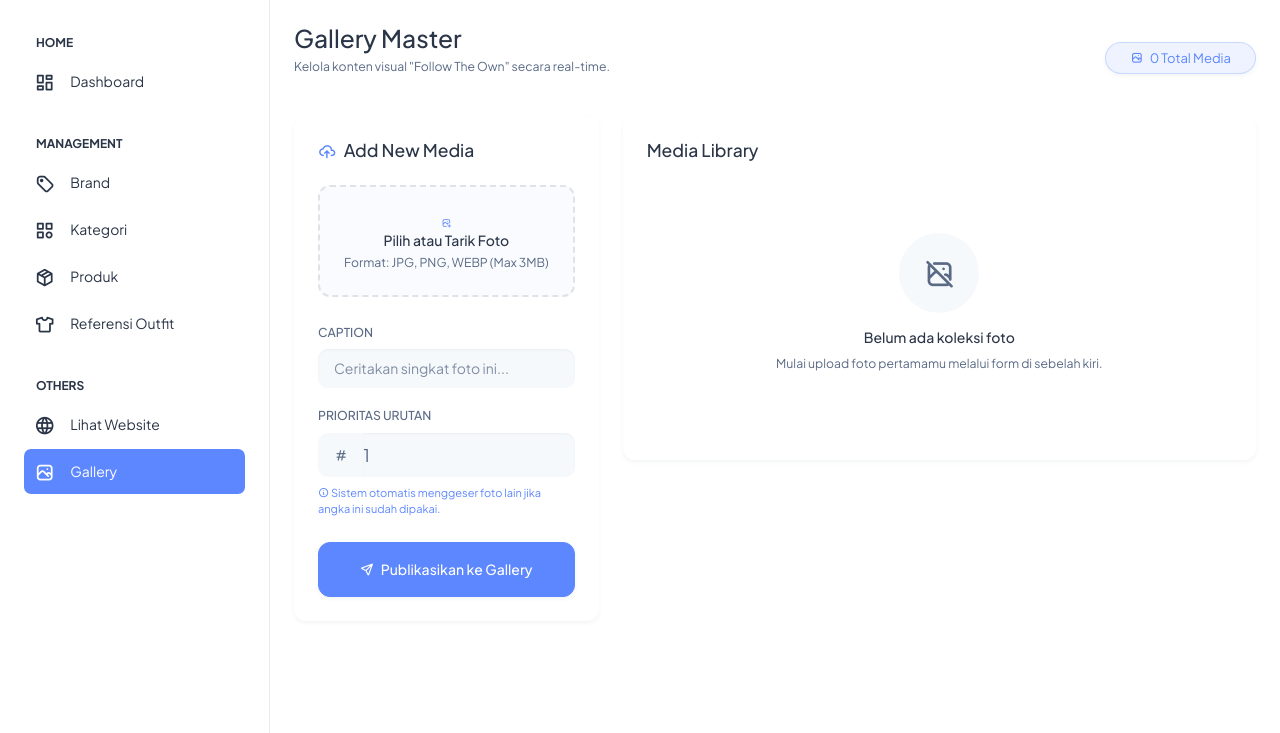
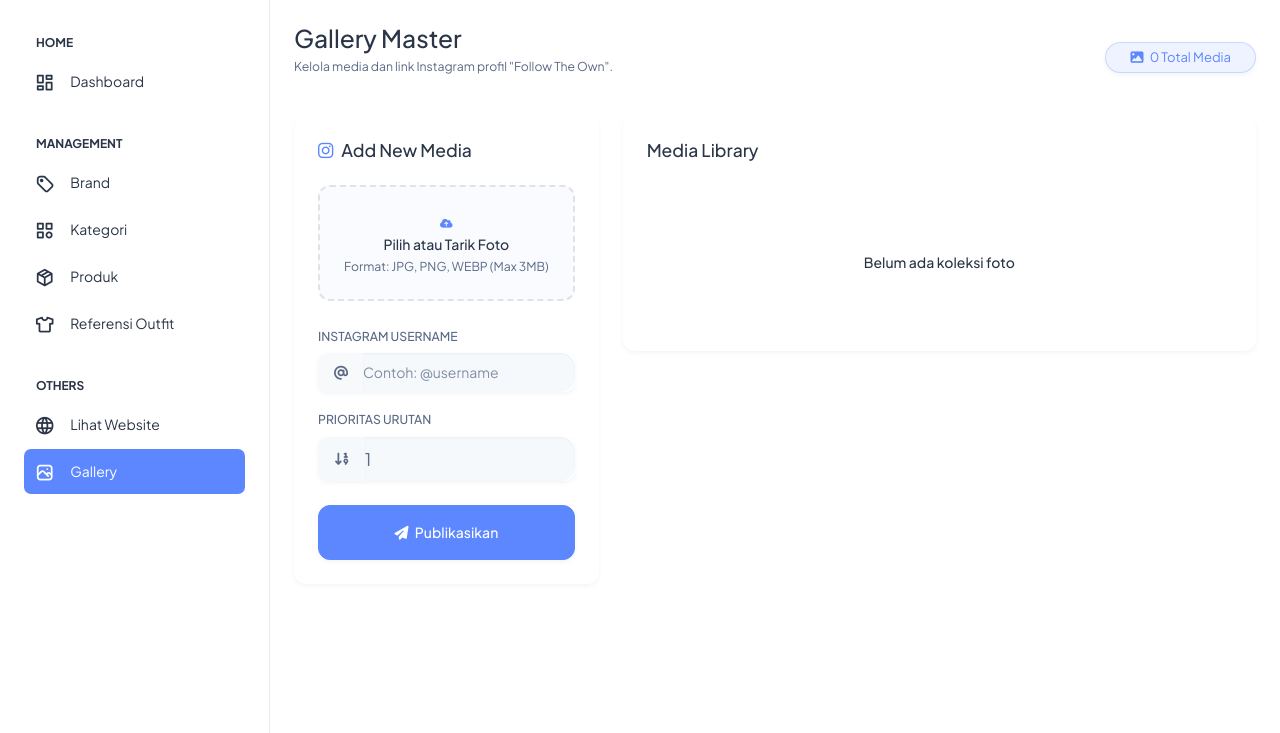
Before and after one commit to ml64578091-sudo/streetvibe, a Laravel app: page /admin/gallery in a window 1280 px wide. Shown: the part 67-800 px from the top of the page. Run offline with Laravel 12, Linux system fonts and the light colour scheme; a user stored in the database is signed in; data comes from the database, SQL or seed files in the repository; data that the repository does not hold is empty.

Commit message:
update fitur

```diff
--- a/resources/views/gallery.blade.php
+++ b/resources/views/gallery.blade.php
@@ -11,27 +11,29 @@
     .dropzone-area:hover { border-color: #0d6efd; background: #f0f5ff; }
     .badge-order { position: absolute; top: 10px; left: 10px; background: rgba(0,0,0,0.7); color: white; padding: 5px 12px; border-radius: 20px; font-size: 11px; font-weight: 600; backdrop-filter: blur(4px); z-index: 2; }
     .backdrop-blur { backdrop-filter: blur(4px); -webkit-backdrop-filter: blur(4px); }
+    .input-instagram-icon { background-color: #f8f9fa; border-radius: 10px 0 0 10px; border: none; }
 </style>
 
+{{-- Pastikan FontAwesome terpanggil untuk logo Instagram --}}
+<link rel="stylesheet" href="https://cdnjs.cloudflare.com/ajax/libs/font-awesome/6.4.0/css/all.min.css">
+
 <div class="container-fluid py-4">
-    {{-- Header Section --}}
     <div class="row align-items-center mb-4">
         <div class="col-md-6">
             <h3 class="fw-bold text-dark mb-1">Gallery Master</h3>
-            <p class="text-muted small">Kelola konten visual "Follow The Own" secara real-time.</p>
+            <p class="text-muted small">Kelola media dan link Instagram profil "Follow The Own".</p>
         </div>
         <div class="col-md-6 text-md-end mt-3 mt-md-0">
              <span class="badge bg-primary bg-opacity-10 text-primary border border-primary border-opacity-25 px-4 py-2 rounded-pill shadow-sm" style="font-size: 13px;">
-                <i class="ti ti-photo me-1"></i> {{ $photos->count() }} Total Media
+                <i class="fa-solid fa-image me-1"></i> {{ $photos->count() }} Total Media
              </span>
         </div>
     </div>
 
-    {{-- Alert --}}
     @if(session('success'))
     <div class="alert alert-success alert-dismissible fade show shadow-sm border-0 bg-success text-white rounded-3" role="alert">
         <div class="d-flex align-items-center">
-            <i class="ti ti-check-circle me-2 fs-4"></i>
+            <i class="fa-solid fa-circle-check me-2 fs-4"></i>
             <div><strong>Berhasil!</strong> {{ session('success') }}</div>
         </div>
         <button type="button" class="btn-close btn-close-white" data-bs-dismiss="alert"></button>
@@ -44,7 +46,7 @@
             <div class="card border-0 shadow-sm rounded-4 position-sticky" style="top: 20px;">
                 <div class="card-body p-4">
                     <h5 class="fw-bold mb-4 d-flex align-items-center gap-2">
-                        <i class="ti ti-cloud-upload text-primary"></i> Add New Media
+                        <i class="fa-brands fa-instagram text-primary"></i> Add New Media
                     </h5>
 
                     <form action="{{ route('admin.gallery.store') }}" method="POST" enctype="multipart/form-data">
@@ -53,46 +55,46 @@
                         {{-- Dropzone Area --}}
                         <div class="mb-4 text-center">
                             <div id="dropzone" class="dropzone-area p-4 rounded-4" onclick="document.getElementById('foto-input').click()">
-                                <i class="ti ti-photo-plus fs-1 text-primary mb-2"></i>
+                                <i class="fa-solid fa-cloud-arrow-up fs-1 text-primary mb-2"></i>
                                 <h6 class="fw-bold mb-1">Pilih atau Tarik Foto</h6>
                                 <p class="text-muted small mb-0">Format: JPG, PNG, WEBP (Max 3MB)</p>
                             </div>
                             <input type="file" name="foto[]" id="foto-input" class="d-none" accept="image/*" multiple required onchange="handlePreview(this)">
                         </div>
 
-                        {{-- Preview Gambar --}}
+                        {{-- Preview Container - INI YANG TADI GAADA --}}
                         <div id="preview-container" class="mb-4 p-3 bg-light rounded-4 border" style="display:none;">
-                            <label class="form-label small fw-bold text-muted mb-2">PREVIEW</label>
+                            <label class="form-label small fw-bold text-muted mb-2">PREVIEW FOTO</label>
                             <div id="preview-grid" class="row g-2"></div>
                         </div>
 
-                        {{-- Input Caption --}}
+                        {{-- Input Instagram Username --}}
                         <div class="mb-3">
-                            <label class="form-label small fw-bold text-muted">CAPTION</label>
-                            <input type="text" name="caption" class="form-control form-control-lg bg-light border-0" style="font-size: 14px; border-radius: 10px;" placeholder="Ceritakan singkat foto ini...">
+                            <label class="form-label small fw-bold text-muted">INSTAGRAM USERNAME</label>
+                            <div class="input-group shadow-sm" style="border-radius: 10px; overflow: hidden;">
+                                <span class="input-group-text input-instagram-icon">
+                                    <i class="fa-solid fa-at text-muted"></i>
+                                </span>
+                                <input type="text" name="caption" class="form-control form-control-lg bg-light border-0 ps-0" style="font-size: 14px;" placeholder="Contoh: @username" required>
+                            </div>
                         </div>
 
                         {{-- Input Urutan --}}
                         <div class="mb-4">
                             <label class="form-label small fw-bold text-muted">PRIORITAS URUTAN</label>
-                            <div class="input-group">
-                                <span class="input-group-text border-0 bg-light" style="border-radius: 10px 0 0 10px;">
-                                    <i class="ti ti-hash text-muted"></i>
+                            <div class="input-group shadow-sm" style="border-radius: 10px; overflow: hidden;">
+                                <span class="input-group-text border-0 bg-light">
+                                    <i class="fa-solid fa-arrow-down-1-9 text-muted"></i>
                                 </span>
                                 @php
-                                    // Otomatis menyarankan urutan terakhir + 1
                                     $nextUrutan = $photos->isEmpty() ? 1 : $photos->max('urutan') + 1;
                                 @endphp
-                                <input type="number" name="urutan" class="form-control form-control-lg border-0 bg-light ps-0" value="{{ $nextUrutan }}" min="0" required style="border-radius: 0 10px 10px 0;">
-                            </div>
-                            <div class="form-text text-primary mt-2" style="font-size: 11px;">
-                                <i class="ti ti-info-circle"></i> Sistem otomatis menggeser foto lain jika angka ini sudah dipakai.
+                                <input type="number" name="urutan" class="form-control form-control-lg border-0 bg-light ps-0" value="{{ $nextUrutan }}" min="0" required>
                             </div>
                         </div>
 
-                        {{-- Submit Button --}}
                         <button type="submit" class="btn btn-primary w-100 py-3 fw-bold shadow-sm" style="border-radius: 12px; transition: 0.3s;">
-                            <i class="ti ti-send me-1"></i> Publikasikan ke Gallery
+                            <i class="fa-solid fa-paper-plane me-1"></i> Publikasikan
                         </button>
                     </form>
                 </div>
@@ -103,53 +105,43 @@
         <div class="col-xl-8">
             <div class="card border-0 shadow-sm rounded-4">
                 <div class="card-body p-4">
-                    <div class="d-flex justify-content-between align-items-center mb-4">
-                        <h5 class="fw-bold mb-0">Media Library</h5>
-                    </div>
+                    <h5 class="fw-bold mb-4">Media Library</h5>
 
                     @if($photos->isEmpty())
                     <div class="text-center py-5">
-                        <div class="bg-light rounded-circle d-inline-flex align-items-center justify-content-center mb-3" style="width: 80px; height: 80px;">
-                            <i class="ti ti-photo-off text-muted" style="font-size: 32px;"></i>
-                        </div>
+                        <i class="fa-solid fa-image-slash text-muted mb-3" style="font-size: 48px;"></i>
                         <h6 class="fw-bold">Belum ada koleksi foto</h6>
-                        <p class="text-muted small">Mulai upload foto pertamamu melalui form di sebelah kiri.</p>
                     </div>
                     @else
                     <div class="row g-4">
                         @foreach($photos as $photo)
                         <div class="col-sm-6 col-md-4">
                             <div class="card gallery-card border-0 shadow-sm rounded-4 overflow-hidden h-100">
-
-                                {{-- Image Container --}}
                                 <div class="position-relative" style="height: 220px;">
-                                    <span class="badge-order shadow-sm"><i class="ti ti-hash"></i> {{ $photo->urutan }}</span>
+                                    <span class="badge-order shadow-sm">#{{ $photo->urutan }}</span>
                                     <img src="{{ Storage::url($photo->foto) }}" class="w-100 h-100" style="object-fit:cover;">
 
-                                    {{-- Overlay Actions (Muncul di bawah gambar) --}}
                                     <div class="position-absolute bottom-0 start-0 w-100 p-2 d-flex justify-content-center gap-2 bg-dark bg-opacity-25 backdrop-blur">
-                                        <form action="{{ route('admin.gallery.moveUp', $photo->id) }}" method="POST">
-                                            @csrf
-                                            <button class="btn btn-light btn-action shadow-sm" title="Naik Urutan"><i class="ti ti-chevron-up text-dark"></i></button>
+                                        <form action="{{ route('admin.gallery.moveUp', $photo->id) }}" method="POST">@csrf
+                                            <button class="btn btn-light btn-action shadow-sm"><i class="fa-solid fa-chevron-up"></i></button>
                                         </form>
-                                        <form action="{{ route('admin.gallery.moveDown', $photo->id) }}" method="POST">
-                                            @csrf
-                                            <button class="btn btn-light btn-action shadow-sm" title="Turun Urutan"><i class="ti ti-chevron-down text-dark"></i></button>
+                                        <form action="{{ route('admin.gallery.moveDown', $photo->id) }}" method="POST">@csrf
+                                            <button class="btn btn-light btn-action shadow-sm"><i class="fa-solid fa-chevron-down"></i></button>
                                         </form>
-                                        <form action="{{ route('admin.gallery.destroy', $photo->id) }}" method="POST" onsubmit="return confirm('Hapus foto ini secara permanent?')">
+                                        <form action="{{ route('admin.gallery.destroy', $photo->id) }}" method="POST" onsubmit="return confirm('Hapus permanent?')">
                                             @csrf @method('DELETE')
-                                            <button class="btn btn-danger btn-action shadow-sm" title="Hapus Foto"><i class="ti ti-trash"></i></button>
+                                            <button class="btn btn-danger btn-action shadow-sm"><i class="fa-solid fa-trash"></i></button>
                                         </form>
                                     </div>
                                 </div>
 
-                                {{-- Card Footer (Caption) --}}
                                 <div class="card-body p-3 bg-white">
-                                    <h6 class="text-truncate fw-bold mb-1" style="font-size: 14px;" title="{{ $photo->caption ?? 'No Caption' }}">
-                                        {{ $photo->caption ?? 'Tanpa Keterangan' }}
-                                    </h6>
+                                    <div class="d-flex align-items-center text-primary fw-bold mb-1" style="font-size: 13px;">
+                                        <i class="fa-brands fa-instagram me-1"></i>
+                                        {{ str_starts_with($photo->caption, '@') ? $photo->caption : '@' . $photo->caption }}
+                                    </div>
                                     <p class="text-muted mb-0" style="font-size: 11px;">
-                                        <i class="ti ti-calendar me-1"></i> {{ $photo->created_at->format('d M Y') }}
+                                        <i class="fa-solid fa-calendar-days me-1"></i> {{ $photo->created_at->format('d M Y') }}
                                     </p>
                                 </div>
                             </div>
@@ -163,33 +155,29 @@
     </div>
 </div>
 
-{{-- Script untuk Preview Gambar Multi-Upload --}}
+{{-- Script untuk Preview --}}
 <script>
 function handlePreview(input) {
     const grid = document.getElementById('preview-grid');
     const container = document.getElementById('preview-container');
-    const dropzone = document.getElementById('dropzone');
 
     grid.innerHTML = '';
 
     if (input.files && input.files.length > 0) {
         container.style.display = 'block';
-        dropzone.classList.replace('p-4', 'p-3'); // Kecilkan dropzone dikit biar muat
 
         Array.from(input.files).forEach(file => {
             const reader = new FileReader();
             reader.onload = function(e) {
                 const col = document.createElement('div');
-                // Jika pilih lebih dari 2 foto, jadikan kolom 3 (col-4). Jika sedikit, besarin.
-                col.className = input.files.length > 2 ? 'col-4' : 'col-6';
-                col.innerHTML = `<img src="${e.target.result}" class="w-100 preview-img shadow-sm">`;
+                col.className = 'col-4';
+                col.innerHTML = `<img src="${e.target.result}" class="w-100 preview-img shadow-sm" style="border: 1px solid #ddd;">`;
                 grid.appendChild(col);
             }
             reader.readAsDataURL(file);
         });
     } else {
         container.style.display = 'none';
-        dropzone.classList.replace('p-3', 'p-4');
     }
 }
 </script>
```
Also changed, not shown: resources/views/welcome.blade.php (+9 -7 lines).
